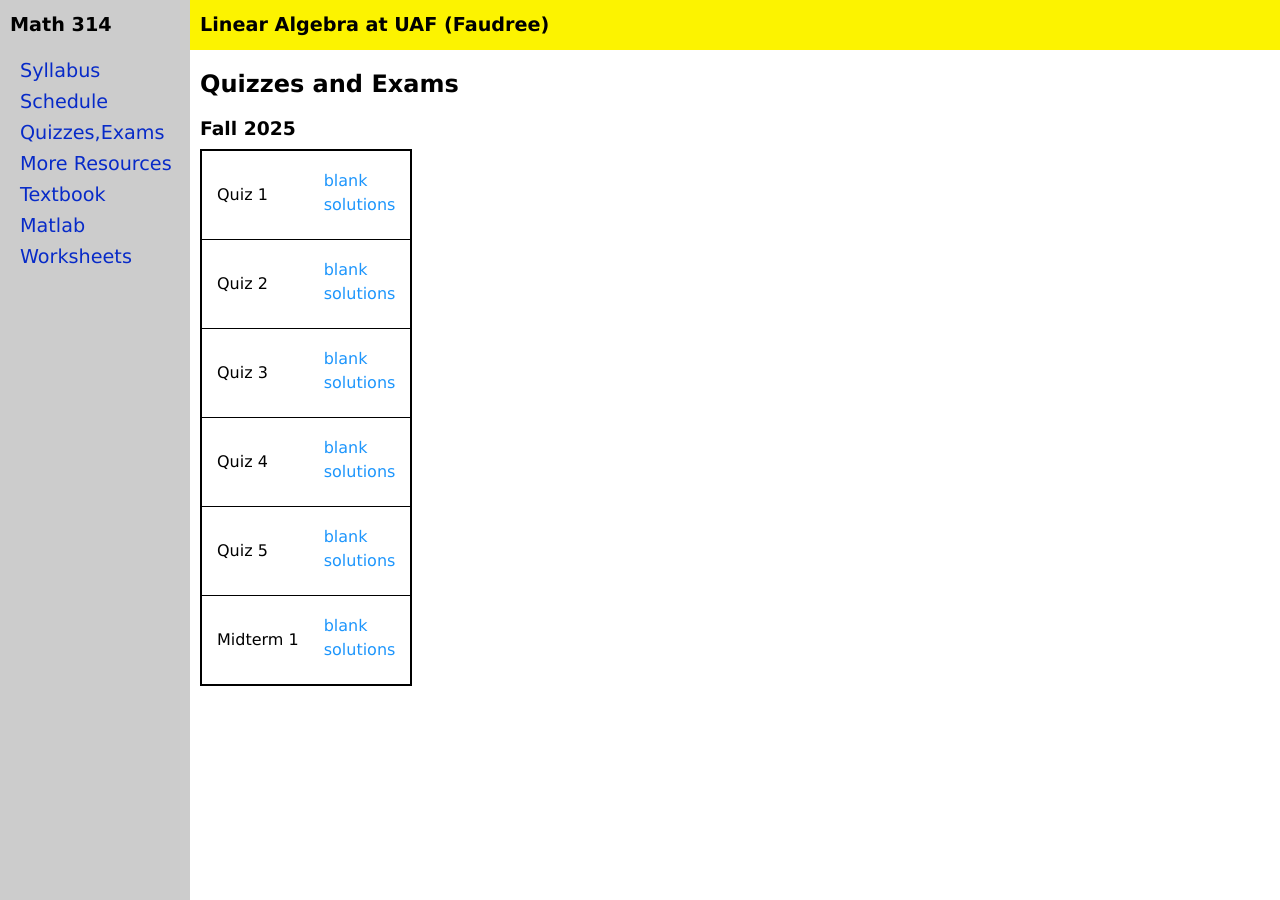
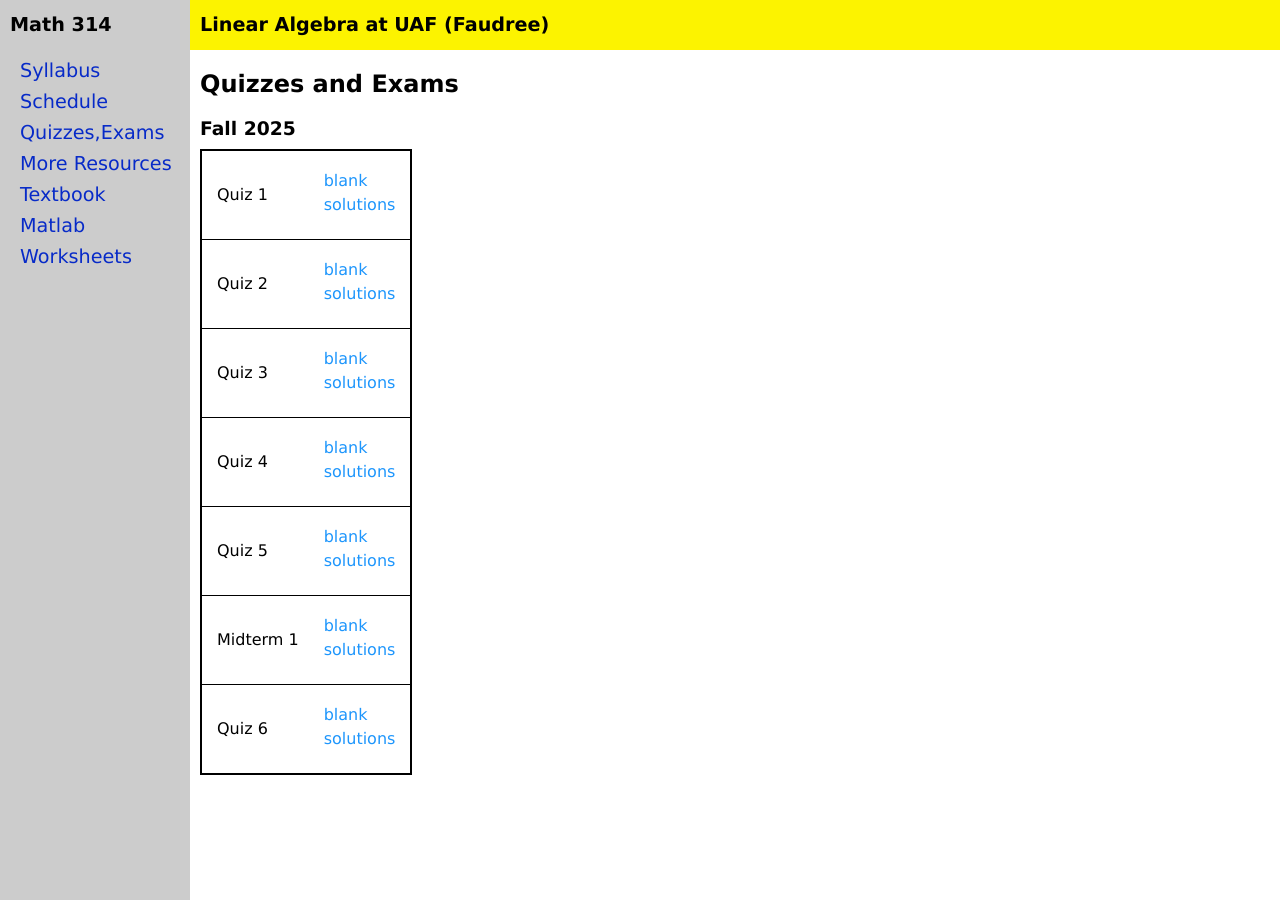
Before and after one commit to jrfaudree/LA, a Jekyll site: the page built from quizexam.md, in a window 1280 px wide. Built offline with Jekyll 4.4.1, drawn with Linux system fonts in a browser that asks for light colours.

Commit message:
Update quizexamf25.yml

```diff
--- a/_data/quizexamf25.yml
+++ b/_data/quizexamf25.yml
@@ -19,3 +19,6 @@ quizexam:
 - name: Midterm 1
   blank: M314f25M1.pdf
   solutions: M314f25M1ss.pdf
+- name: Quiz 6
+  blank: M314F25q6.pdf
+  solutions: M314F25q6s.pdf
```
